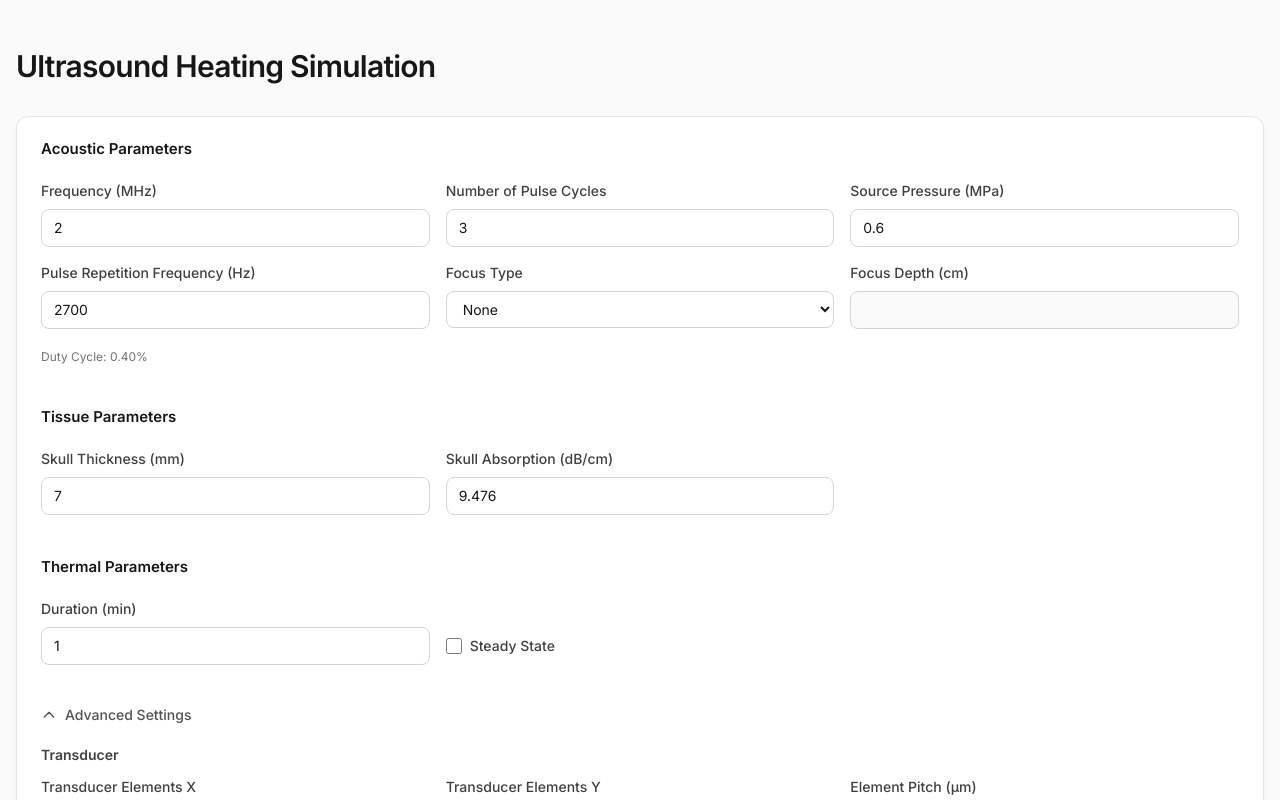
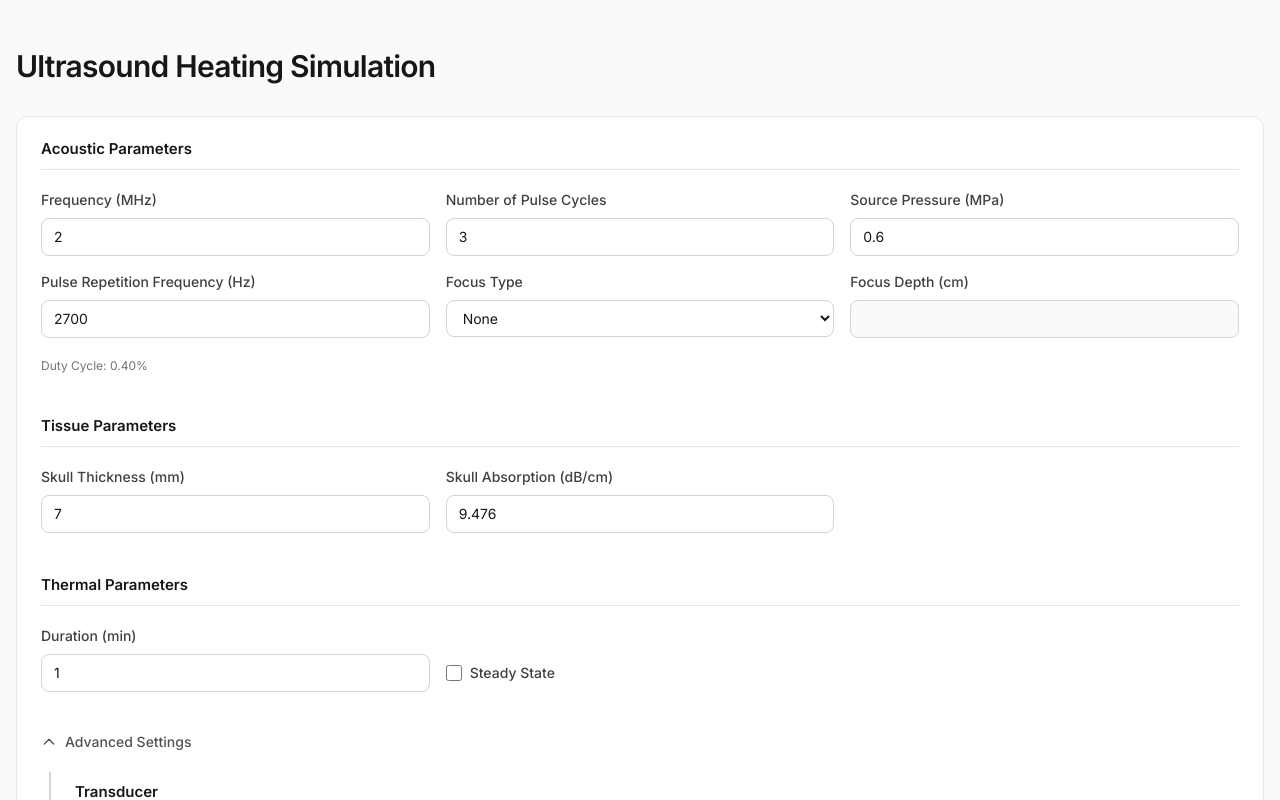
Before and after one commit to rhotter/ultrasound-heating-sim, a Next.js app in the folder web/: page / in a window 1280 px wide. Both pictures are taken after a click on the button "Advanced Settings". Shown: the top 800 px of the page. Built offline with nearby package versions, Linux system fonts and the light colour scheme.

Commit message:
ui improvements

```diff
--- a/web/app/components/SimulationForm.tsx
+++ b/web/app/components/SimulationForm.tsx
@@ -66,7 +66,7 @@ export default function SimulationForm({ onSubmit, isRunning }: SimulationFormPr
     <form onSubmit={handleSubmit} className="space-y-10">
       {/* Acoustic Parameters */}
       <div className="space-y-5">
-        <h2 className="text-base font-semibold text-neutral-900">
+        <h2 className="text-base font-semibold text-neutral-900 pb-2 border-b border-neutral-200">
           Acoustic Parameters
         </h2>
         <div className="grid grid-cols-1 md:grid-cols-2 lg:grid-cols-3 gap-4">
@@ -149,7 +149,7 @@ export default function SimulationForm({ onSubmit, isRunning }: SimulationFormPr
 
       {/* Tissue Parameters */}
       <div className="space-y-5">
-        <h2 className="text-base font-semibold text-neutral-900">
+        <h2 className="text-base font-semibold text-neutral-900 pb-2 border-b border-neutral-200">
           Tissue Parameters
         </h2>
         <div className="grid grid-cols-1 md:grid-cols-2 lg:grid-cols-3 gap-4">
@@ -179,7 +179,7 @@ export default function SimulationForm({ onSubmit, isRunning }: SimulationFormPr
 
       {/* Thermal Parameters */}
       <div className="space-y-5">
-        <h2 className="text-base font-semibold text-neutral-900">
+        <h2 className="text-base font-semibold text-neutral-900 pb-2 border-b border-neutral-200">
           Thermal Parameters
         </h2>
         <div className="grid grid-cols-1 md:grid-cols-2 lg:grid-cols-3 gap-4">
@@ -217,10 +217,12 @@ export default function SimulationForm({ onSubmit, isRunning }: SimulationFormPr
           Advanced Settings
         </button>
         {showAdvanced && (
-          <div className="space-y-6">
+          <div className="space-y-6 pt-2 pl-6 border-l-2 border-neutral-300 ml-2">
             {/* Transducer Settings */}
             <div>
-              <h3 className="text-sm font-semibold text-neutral-700 mb-3">Transducer</h3>
+              <h3 className="text-base font-semibold text-neutral-900 mb-3 pb-2 border-b border-neutral-200">
+                Transducer
+              </h3>
               <div className="grid grid-cols-1 md:grid-cols-2 lg:grid-cols-3 gap-4">
                 <FormField
                   label="Transducer Elements X"
@@ -253,7 +255,9 @@ export default function SimulationForm({ onSubmit, isRunning }: SimulationFormPr
 
             {/* Domain Settings */}
             <div>
-              <h3 className="text-sm font-semibold text-neutral-700 mb-3">Computational Domain</h3>
+              <h3 className="text-base font-semibold text-neutral-900 mb-3 pb-2 border-b border-neutral-200">
+                Computational Domain
+              </h3>
               <div className="grid grid-cols-1 md:grid-cols-2 lg:grid-cols-3 gap-4">
                 <FormField
                   label="Domain Lateral X (cm)"
@@ -276,6 +280,15 @@ export default function SimulationForm({ onSubmit, isRunning }: SimulationFormPr
                   help="Domain depth (must fit all tissue layers + brain)"
                   disabled={isRunning}
                 />
+              </div>
+            </div>
+
+            {/* Solver Settings */}
+            <div>
+              <h3 className="text-base font-semibold text-neutral-900 mb-3 pb-2 border-b border-neutral-200">
+                Solver
+              </h3>
+              <div className="grid grid-cols-1 md:grid-cols-2 lg:grid-cols-3 gap-4">
                 <FormField
                   label="PML Boundary Size"
                   value={params.pml_size}
@@ -283,13 +296,6 @@ export default function SimulationForm({ onSubmit, isRunning }: SimulationFormPr
                   help="Perfectly Matched Layer size"
                   disabled={isRunning}
                 />
-              </div>
-            </div>
-
-            {/* Solver Settings */}
-            <div>
-              <h3 className="text-sm font-semibold text-neutral-700 mb-3">Solver</h3>
-              <div className="grid grid-cols-1 md:grid-cols-2 lg:grid-cols-3 gap-4">
                 <FormField
                   label="Thermal Time Step (s)"
                   value={params.thermal_dt}
```
